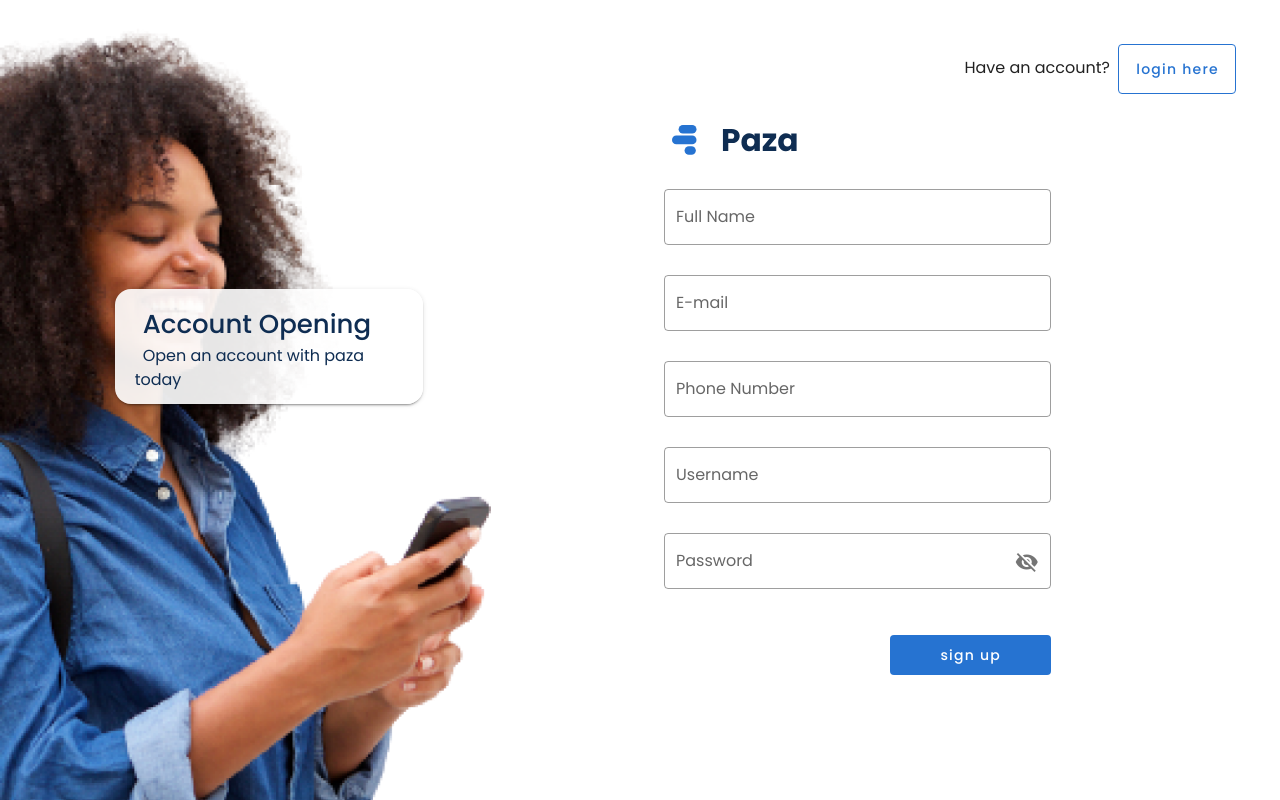
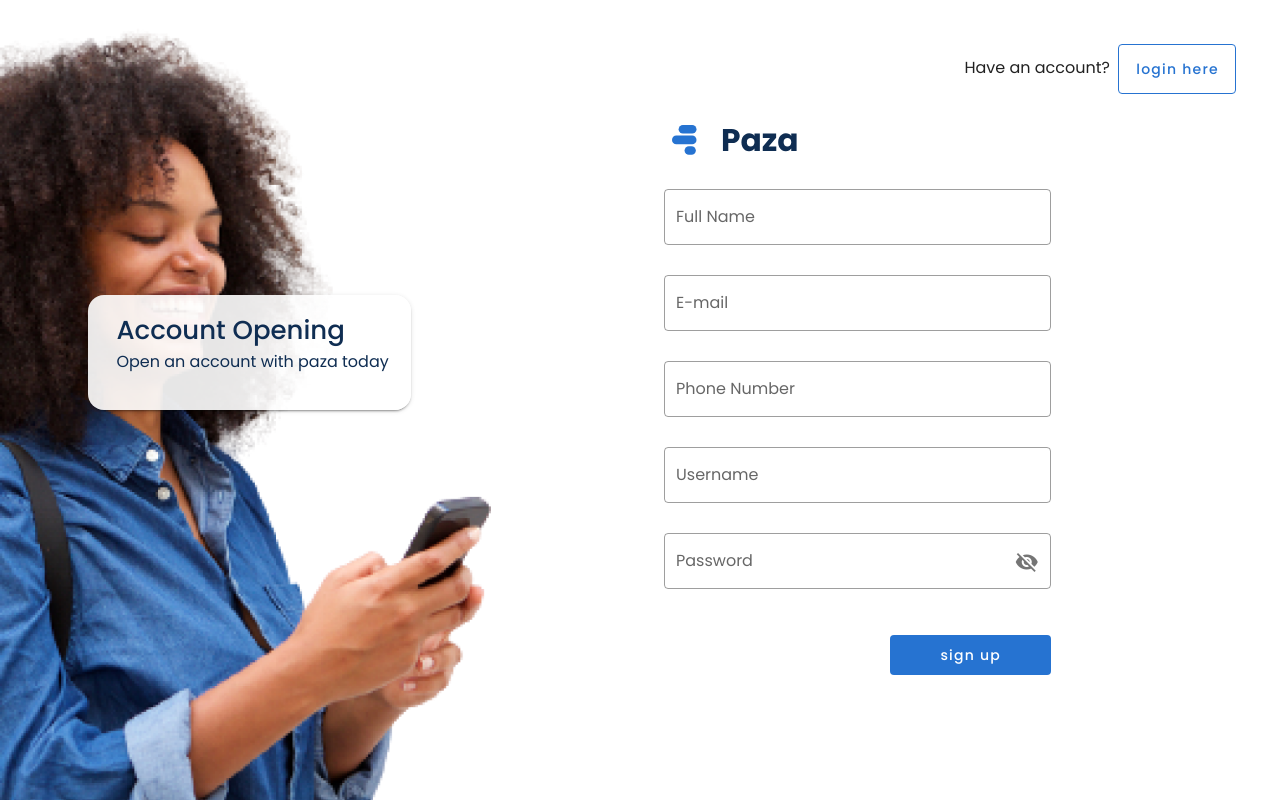
Before and after one commit to Adenikym/frontend-pazapay, a Nuxt app: page /auth/signup in a window 1280 px wide. Built offline with nearby package versions, Linux system fonts and the light colour scheme.

Commit message:
login fixes

```diff
--- a/pages/auth/login.vue
+++ b/pages/auth/login.vue
@@ -2,14 +2,18 @@
 
 
   <v-row class="">
-<v-col class="col-6 describe">
+<v-col cols="6" class=" describe">
 
-    <v-card style="margin-top:45%" height="115px" rounded-lg color="rgba(255, 255, 255, 0.9)" class="px-5 py-4 col-6 offset-2 rounded-xl">
+ <v-col cols="8">
+
+    <v-card style="margin-top:70%" height="115px"  rounded-lg color="rgba(255, 255, 255, 0.9)" class="px-5 py-4 offset-2 rounded-xl">
         <span class="ml-2" style="color:rgba(15, 45, 82, 1);font-weight:500;font-size:26px">Login</span>
         <br>
 
         <span class="mt-4 ml-2"  style="color:rgba(15, 45, 82, 1);font-weight:400;font-size:16px;">Login to your account to get started</span>
     </v-card>
+
+    </v-col>
 </v-col>
 <v-col class="col-6 ">
     <v-col class="d-flex    justify-end px-4 py-4 mt-4">
--- a/pages/auth/signup.vue
+++ b/pages/auth/signup.vue
@@ -2,14 +2,17 @@
 
 
   <v-row class="">
-<v-col class="col-6 describe">
+<v-col cols="6" class=" describe">
 
-    <v-card style="margin-top:45%" height="115px" rounded-lg color="rgba(255, 255, 255, 0.9)" class="px-5 py-4 col-6 offset-2 rounded-xl">
+<v-col cols="8">
+
+    <v-card  style="margin-top:70%" height="115px" rounded-lg color="rgba(255, 255, 255, 0.9)" class="px-5 py-4  offset-2 rounded-xl">
         <span class="ml-2" style="color:rgba(15, 45, 82, 1);font-weight:500;font-size:26px">Account Opening</span>
         <br>
 
         <span class="mt-4 ml-2"  style="color:rgba(15, 45, 82, 1);font-weight:400;font-size:16px;">Open an account with paza today</span>
     </v-card>
+    </v-col>
 </v-col>
 <v-col class="col-6 ">
     <v-col class="d-flex    justify-end px-4 py-4 mt-4">
```
